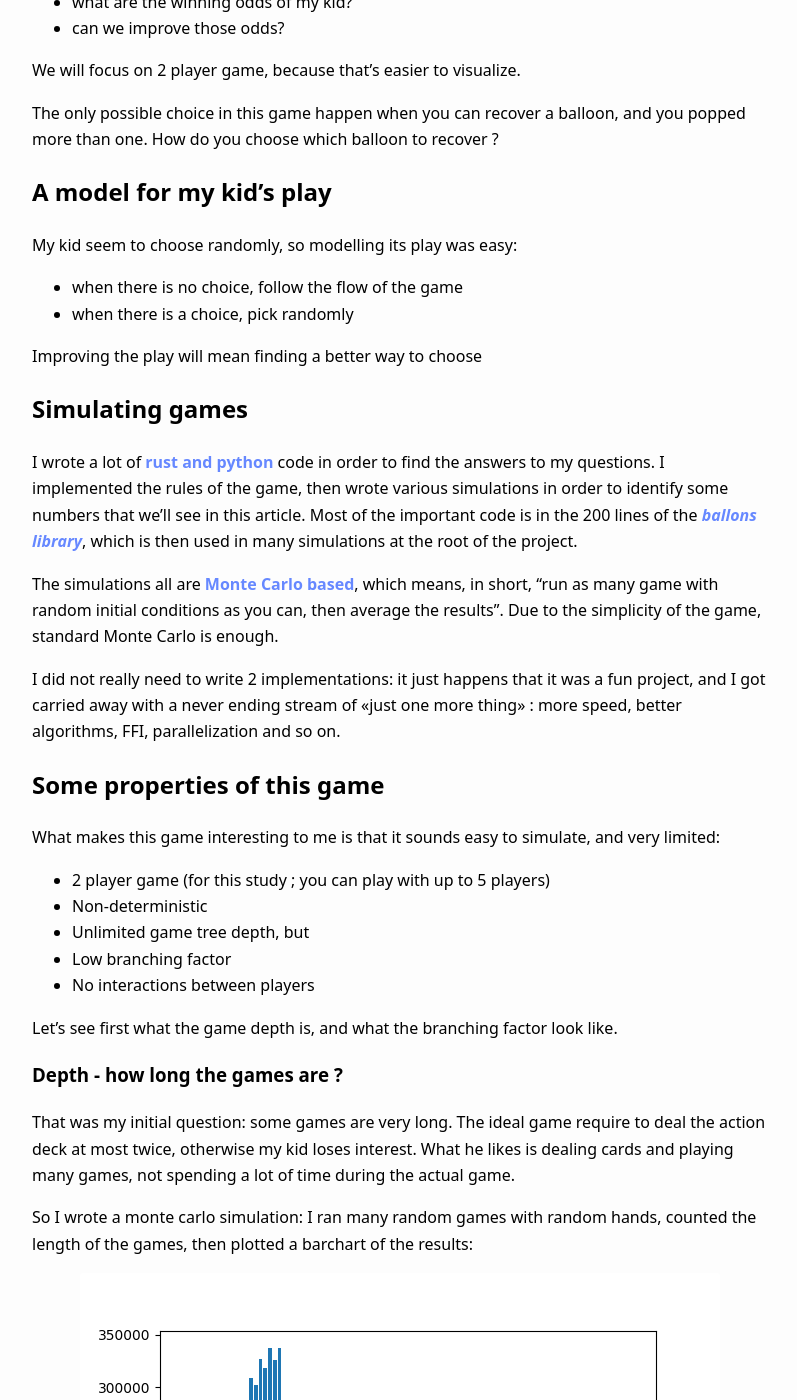
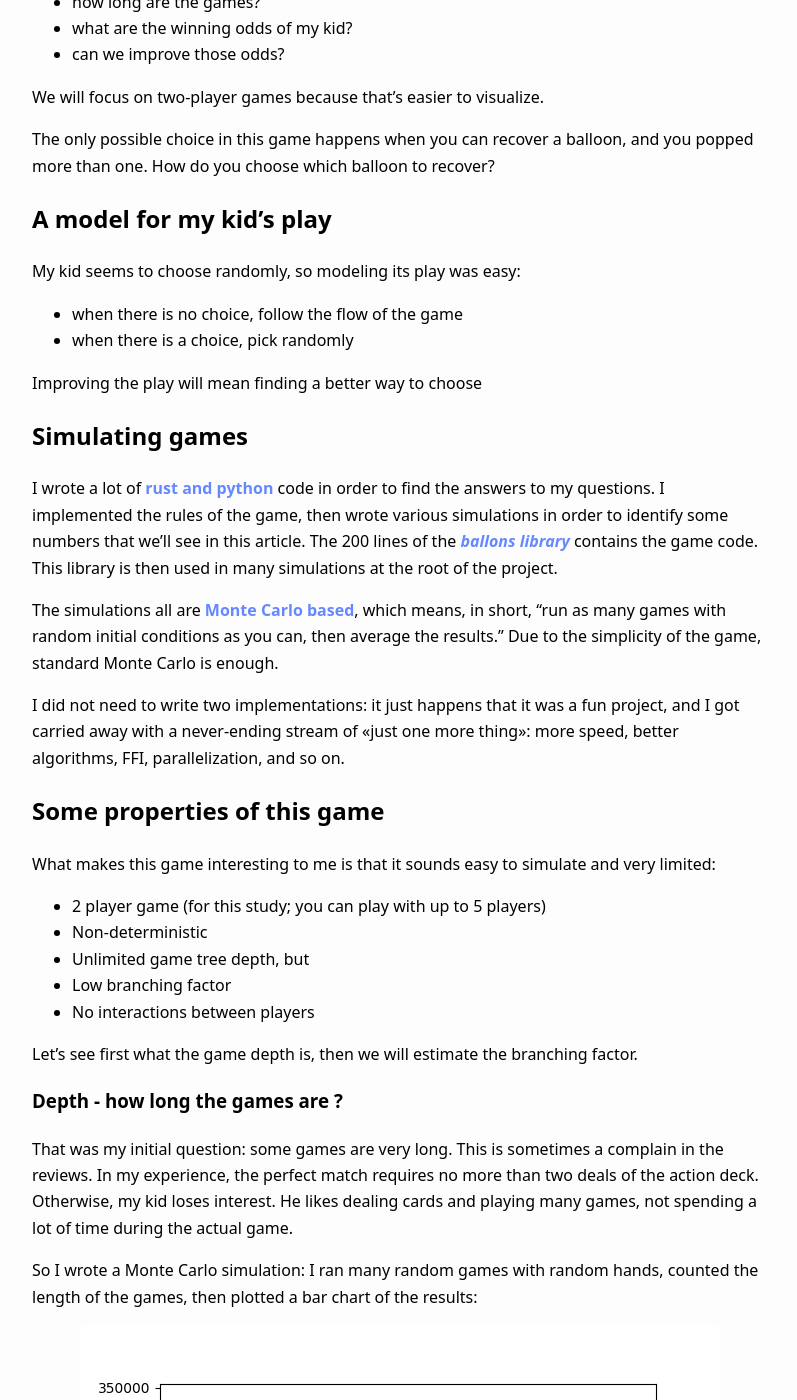
Before and after one commit to Keirua/blog.keiruaprod.fr, a Jekyll site: the page built from _posts/2020-12-10-better-odds-against-my-3yo-kid.md, in a window 1280 px wide and 1400 px high, scrolled down 2197 px. Shown: the whole window, without its empty margins (240-1037 px from the left). Built offline with Jekyll 4.4.1, drawn with Linux system fonts in a browser that asks for light colours; some of the changed text lies outside the part shown.

Commit message:
proofreading

````diff
--- a/_posts/2020-12-08-better-odds-against-my-3yo-kid.md
+++ b/_posts/2020-12-10-better-odds-against-my-3yo-kid.md
@@ -1,5 +1,5 @@
 ---
-title: Better odds against my 3 year old kids at its favorite game
+title: Better odds against my 3-year-old kids at its favorite game
 layout: post
 lang: en
 image: balloons.png
@@ -7,21 +7,20 @@ image: balloons.png
 
 ![](/assets/pictures/balloons/game/balloon-game-box.jpg)
 
-So my 3 year old kid has become a huge, huge fan of his game "Ballons". We've been playing every day many games during the last 3 months. The game is very simple, so after a while I had to find something in order to fuel some interest into playing with him. What about finding a better strategy than my son ?
+So my 3-year-old kid has become a huge, huge fan of his game "Ballons." We've been playing many games every day during the last three months. The game is straightforward, so after a while, I had to find something to fuel some interest in playing with him. What about finding a better strategy than him? To do so, we will study the game's properties and write many Monte Carlo simulations.
 
 # The game
 
+Ballon is a game
 
-Ballons is game has been released
+These are the rules of the game:
 
-The rules are quickly explained.
-
- - every player is dealt 5 balloons.
+ - deal every player 5 balloons.
  - players then pick action cards in turn:
    - "**pop a balloon** of color x" (4 such cards for each color)
    - "adult/parent: **recover a balloon of your choice**, if possible" (5 such cards)
  - When you run out of cards in the action deck, you shuffle the discarded cards and keep playing.
- - a player loses when all his balloons popped
+ - a player has lost when all his balloons popped
 
 That's it.
 
@@ -39,13 +38,13 @@ There were many, but let's see:
  - what are the winning odds of my kid?
  - can we improve those odds?
 
-We will focus on 2 player game, because that's easier to visualize.
+We will focus on two-player games because that's easier to visualize.
 
-The only possible choice in this game happen when you can recover a balloon, and you popped more than one. How do you choose which balloon to recover ?
+The only possible choice in this game happens when you can recover a balloon, and you popped more than one. How do you choose which balloon to recover?
 
 ## A model for my kid's play
 
-My kid seem to choose randomly, so modelling its play was easy:
+My kid seems to choose randomly, so modeling its play was easy:
  - when there is no choice, follow the flow of the game
  - when there is a choice, pick randomly
 
@@ -53,37 +52,37 @@ Improving the play will mean finding a better way to choose
 
 ## Simulating games
 
-I wrote a lot of [rust and python](https://github.com/Keirua/ballons) code in order to find the answers to my questions. I implemented the rules of the game, then wrote various simulations in order to identify some numbers that we'll see in this article. Most of the important code is in the 200 lines of the [*ballons library*](https://github.com/Keirua/ballons/blob/master/ballons.py), which is then used in many simulations at the root of the project.
+I wrote a lot of [rust and python](https://github.com/Keirua/ballons) code in order to find the answers to my questions. I implemented the rules of the game, then wrote various simulations in order to identify some numbers that we'll see in this article. The 200 lines of the [*ballons library*](https://github.com/Keirua/ballons/blob/master/ballons.py) contains the game code. This library is then used in many simulations at the root of the project.
 
-The simulations all are [Monte Carlo based](https://en.wikipedia.org/wiki/Monte_Carlo_algorithm), which means, in short, "run as many game with random initial conditions as you can, then average the results". Due to the simplicity of the game, standard Monte Carlo is enough.
+The simulations all are [Monte Carlo based](https://en.wikipedia.org/wiki/Monte_Carlo_algorithm), which means, in short, "run as many games with random initial conditions as you can, then average the results." Due to the simplicity of the game, standard Monte Carlo is enough.
 
-I did not really need to write 2 implementations: it just happens that it was a fun project, and I got carried away with a never ending stream of «just one more thing» : more speed, better algorithms, FFI, parallelization and so on.
+I did not need to write two implementations: it just happens that it was a fun project, and I got carried away with a never-ending stream of «just one more thing»: more speed, better algorithms, FFI, parallelization, and so on.
 
 ## Some properties of this game
 
-What makes this game interesting to me is that it sounds easy to simulate, and very limited:
+What makes this game interesting to me is that it sounds easy to simulate and very limited:
 
- - 2 player game (for this study ; you can play with up to 5 players)
+ - 2 player game (for this study; you can play with up to 5 players)
  - Non-deterministic
  - Unlimited game tree depth, but
  - Low branching factor
  - No interactions between players
 
-Let's see first what the game depth is, and what the branching factor look like.
+Let's see first what the game depth is, then we will estimate the branching factor.
 
 ### Depth - how long the games are ?
 
-That was my initial question: some games are very long. The ideal game require to deal the action deck at most twice, otherwise my kid loses interest. What he likes is dealing cards and playing many games, not spending a lot of time during the actual game.
+That was my initial question: some games are very long. This is sometimes a complain in the reviews. In my experience, the perfect match requires no more than two deals of the action deck. Otherwise, my kid loses interest. He likes dealing cards and playing many games, not spending a lot of time during the actual game.
 
-So I wrote a monte carlo simulation: I ran many random games with random hands, counted the length of the games, then plotted a barchart of the results:
+So I wrote a Monte Carlo simulation: I ran many random games with random hands, counted the length of the games, then plotted a bar chart of the results:
 
 ![](/assets/pictures/balloons/2-5-5-10000000.png)
 
-When you change the number of parent cards, the curve gets skewed towards shorter games. That's quite intuitive, but that's a first result that shows we can learn some stuff (the actual probabilitis) with our code.
+When you change the number of parent cards, the curve gets skewed towards shorter games. That's quite intuitive, but that's the first result that shows we can learn some stuff (the actual probabilities) with our code.
 
-In my experience, the ideal number of parent card is 3 or 4. With 5, games tend to be too long, with 1 or 2 they often are very short. This is backed by the charts.
+In my experience, the ideal number of parent card is 3 or 4. With 5, games tend to be too long; they are often very short with 1 or 2.
 
-Let's move on to some more fun stuff !
+Let's move on to some more fun stuff!
 
 ### Branching factor
 
@@ -114,18 +113,18 @@ So an upper bound for the branching factor is 20/25 * 1 + 5/25 * 4 = 0.8 + 4*0.2
 
 Finally, we can simulate it: every time we'll pick a card in a game, we'll count of many branches are possible.
 
-We will do so in many games,
+We will do so in many games:
 
 ```python
 python3 gen_branching_factor.py --nb_iterations 10000
 1.2827724636190512
 ```
 
-With 10000 itérations, the number we find is `1.28` .
+With 10000 iterations, the number we find is `1.28`.
 
-That's very low ; [in chess, the branching factor is around 30 on average](https://en.wikipedia.org/wiki/Branching_factor).
+That's very low ; [in chess, the branching factor is around 30 on average](https://en.wikipedia.org/wiki/Branching_factor). That's the source of complains in the review: there is not a lot of choice for the adult :(
 
-That being said, even with a very low branching factor but with very long games, many games are possible:
+That being said, even with a shallow branching factor but with exceptionally long games, many games are possible:
 
 ```
 >>> 1.28 ** 100
@@ -136,9 +135,9 @@ It's hard to explore all the branches.
 
 # Calculating the winning odds
 
-We'll run many random games against in a classic monte carlo fashion, but this time we'll look at:
- - what hand were played
- - who was the winner, that is to say the player that did not pop all its balloons.
+We'll run many random games against in a classic Monte Carlo fashion, but this time we'll look at:
+ - what hands were played
+ - who was the winner: the player that did not pop all its balloons.
 
 ## Enumerating the various hands
 
@@ -164,16 +163,16 @@ where:
 
 ![](/assets/pictures/balloons/game/initial-state.jpg)
 
-In the sample initial state above, even though the cards are not sorted, we have seen a game "311 vs 2111".
+In the sample initial state above, even though we did not sort the cards, we have seen a game "311 vs. 2111".
 
 ## Probabilities of encountering those hands
 
-It turns out we can enumerate all the hands. At first, I did this through monte carlo, but it's not very difficult to list all the hands of the 7 different structures. So if we pick 5 random cards, here are the odds that they'll follow a given structure:
+It turns out we can enumerate all the hands. I did this through Monte Carlo At first. It's not very difficult to list all the seven different structures' hands. So if we pick five random cards, here are the odds that they'll follow a given configuration:
 
 ![](/assets/pictures/balloons/piechart.png)
 ![](/assets/pictures/balloons/piechart2.png)
 
-The `5`s and the `14`s overlap, so its hard to read :
+The `5`s and the `14`s overlap, so its hard to read:
 
 - 5: 0.0079%
 - 14: 0.9387%
@@ -182,7 +181,6 @@ The `5`s and the `14`s overlap, so its hard to read :
 - 113: 14.0978%
 - 122: 28.2434%
 - 1112: 47.0365%
-
 
 Some conclusions:
 
@@ -217,21 +215,22 @@ We can see that there were:
  - 0 games of **5 vs 5**
 
 Those numbers are about what the theory suggests:
+
  - P(picking 1112) = 0.47
  - P(picking 1112 / you already picked 1112) = 0.47*0.47 = 0.220
 
 0.22 * 10000000 games = 2200000 games, which is more or less what we found during the simulation (2264360 games of 1112 vs 1112).
 
-Similar numbers can be derived for the other examples.
+We can derive those numbers for the other examples in the same manner.
 
-So if we go for a pure random approach, we have a problem:
- - it could be very hard to simulate some infrequent kind of encounters
- - the frequent encounters will have a very high precision, while infrequent games will have a low precision: we won't be able to "trust" all the numbers in the same way.
+So if we go for a purely random approach, we have a problem:
+ - it could be tough to simulate some infrequent kind of encounters
+ - the frequent encounters will have very high precision, while infrequent games will have a low accuracy: we won't be able to "trust" all the numbers in the same way.
 
 ### Uniform distribution of the encounters
 
-A solution to those two problems consist in generating all the hands for each of the seven structures, then generating all the possible encounters for the 7x7 possible hand structure pairs.
-I wrote a [`short utility`](https://github.com/Keirua/ballons/blob/master/gen_every_hands.py), It turns out there are not that many hands for each structure:
+A solution to those two problems? We will generate all the hands for each of the seven structures, then generate all the possible encounters for the 7x7 possible hand structure pairs.
+I wrote a [`short utility`](https://github.com/Keirua/ballons/blob/master/gen_every_hands.py). It turns out there are not that many hands for each structure:
 
 ```
 $ time python3 gen_every_hands.py
@@ -253,9 +252,9 @@ So now, for each pairs of structures, we will run many iterations of games with
 
 ![](/assets/pictures/balloons/number-of-encounters/number-of-encounter-with-uniform-hands-distribution.png)
 
-We can also notice that some games are impossible: with a standard deck, it is not possible to deal a **5 vs 11111**.
+We can also notice that some games are impossible: with a standard deck, it is impossible to deal a **5 vs. 11111**.
 
-Now, we can simulate the games, and plot the winning rates for each kind of encounter:
+Now, we can simulate the games and plot the winning rates for each kind of encounter:
 
 ```bash
 time python3 gen_hand_heatmap_uniform.py --nb_iterations 100000
@@ -270,19 +269,19 @@ Many things to say already:
  - the diagonal is about 50%: a hand against the same hand is about one chance out of two of winning.
  - usually, the less frequent the hand is, the more likely it is to win
  - this is not true for 11111. Having short runs of the same colors seem to be a disadvantage.
- - the 5 is the best hand structure. That is explained by the fact that there only are 4 parent cards, so the staying power of this structure is very high.
+ - 5 is the best hand structure. We can explain this with the five parent cards shared between the two players: it yields a strong staying power.
 
-## Improving my odds against my kid
+# Improving my odds against my kid
 
-Ok, so here we are: we can simulate many games with 2 players who play randomly, and we can estimate the winning odds when 2 hands face each other.
+Ok, so here we are: we can simulate many games with two players who play randomly, and we can estimate the winning odds when two hands face each other.
 
-Now, it's time to simulate the same thing, but we will change the strategy for one player (ours). There are many possible strategies when you have a choice, like:
+It's time to simulate the same thing, but we will change the strategy for one player (ours). There are many possible strategies when you have a choice, like:
  - always play the first card you dismissed
  - if you dismissed a red card, recover it, otherwise pick randomly
 
 The thing is, we want to improve our odds. There is something we can use: **deck knowledge**.
 
- > We can count the remaining cards in the action deck for each color. When you have to choose which color to recover, we will choose the least available in the rest of the action deck
+ > We can count the remaining cards in the action deck for each color. When you have to choose which color to recover, we will choose the least available in the rest of the action deck.
 
 The idea for this heuristic is that, in the long run, the card we will recover is less likely than the others to be popped again.
 
@@ -297,17 +296,17 @@ Then, I put the result in a heatmap:
 
 ![](/assets/pictures/balloons/heatmap-with-proper-sort/heatmap-with-counting-cards-100000-hands-per-encounter.png)
 
-That's a bit hard to read. Did we improve ? Let’s compute the difference between the last 2 charts in order to see how much we improved:
+That's a bit hard to read. Did we improve? Let's compute the difference between the last two charts to see how much we improved:
 
 ![](/assets/pictures/balloons/heatmap-with-proper-sort/comparison-random-play-vs-counting.png)
 
-That a small improvement for 11111 and 2111, but that's an improvement anyway ! Given the low branching factor and the high randomness, we couldnt expect a very high improvement anyway.
+That a small improvement for 11111 and 2111, but that's an improvement anyway! Given the low branching factor and the high randomness, we couldn't expect a considerable improvement regardless.
 
 We can conclude that:
 
  - if you have a 11111 or 2111, you can squeeze between 1 and 6% more chances to win by counting the remaining cards (only count your colors), then when you have the choice, pick the least probable.
- - if you have a 221, 311 or 32, dont bother counting, your odds won't improve much
+ - if you have a 221, 311, or 32, don't bother counting; your odds won't improve much
  - if you have a 41, counting will hurt you, but the odds are you'll encounter a winnable hand anyway with the random strategy
- - if you have a 5, your branching factor is 1 no matter what, but you'll win most of the time
+ - if you have a 5, your branching factor is one no matter what, but you'll win most of the time
 
 Now you know how to play against your 3yo ;)
````
Also changed, not shown: other parts of _posts/2020-12-10-better-odds-against-my-3yo-kid.md (+3 -3 lines).
